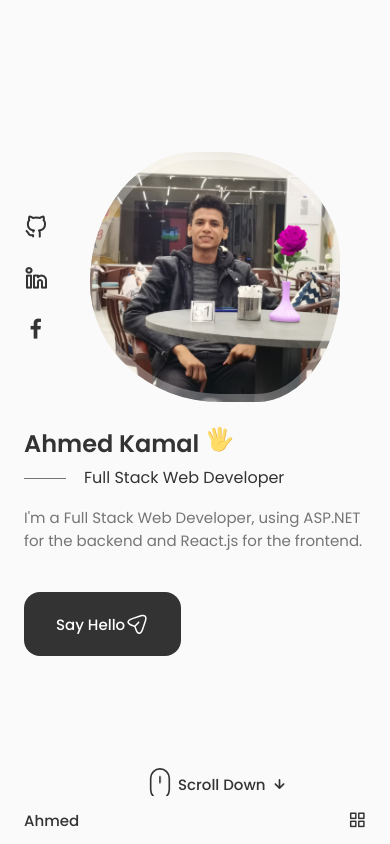
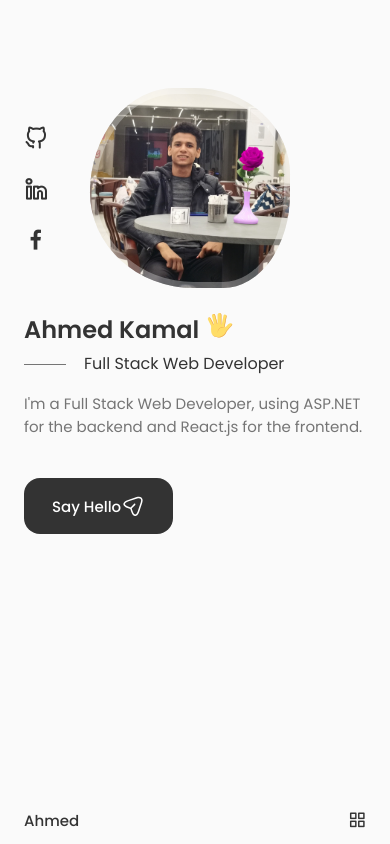
Before and after one commit to ahmedkamalyoussef/Portfolio, a React (Create React App) app: page / in a window 390 px wide. Built offline with nearby package versions, Linux system fonts and the light colour scheme.

Commit message:
home responsive

```diff
--- a/src/App.css
+++ b/src/App.css
@@ -150,12 +150,24 @@ img{
     margin-left: var(--mb-1-5);
     margin-right: var(--mb-1-5);
   }
+  .button{
+    padding: 1rem 1.75rem;
+  }
+  .button-icon{
+    height: 22px;
+    width: 22px;
+  }
 }
 @media screen and (max-width:768px) {
-
+  .section{
+    padding: 2rem 0 4rem;
+  }
 }@media screen and (max-width:572px) {
 
 }@media screen and (max-width:350px) {
+  :root{
+    --bg-font-size:2.25rem;
+  }
   .container{
     margin-left: var(--mb-1);
     margin-right: var(--mb-1);
--- a/src/Components/Home/Home.css
+++ b/src/Components/Home/Home.css
@@ -149,14 +149,27 @@
         .home-img{
             order: initial;
             justify-self: initial;
+            width: 200px;
+            height: 200px;
+            box-shadow: inset 0 0 0 6px rgb(255 255 255/30%);
         }
         .home-data{
             grid-column: 1/3;
+        }
+        .home-scroll{
+            display: none;
         }
     }
     @media screen and (max-width:572px) {
 
     }
     @media screen and (max-width:350px) {
-
+        .home-img{
+            width: 180px;
+            height: 180px;
+        }
+        .home-hand{
+            width: 22px;
+            height: 22px;
+        }
     }
```
